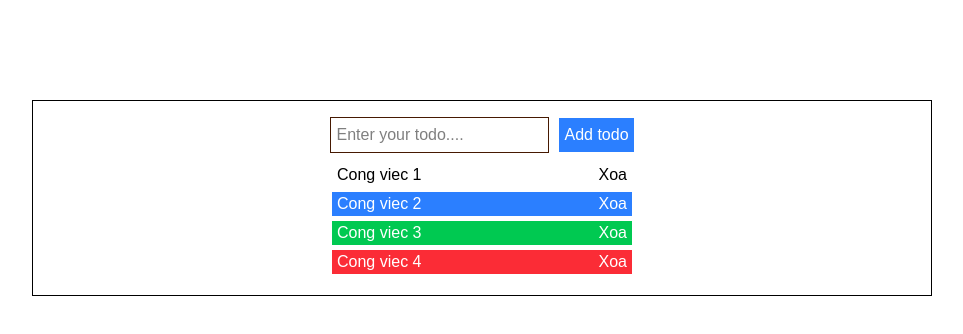
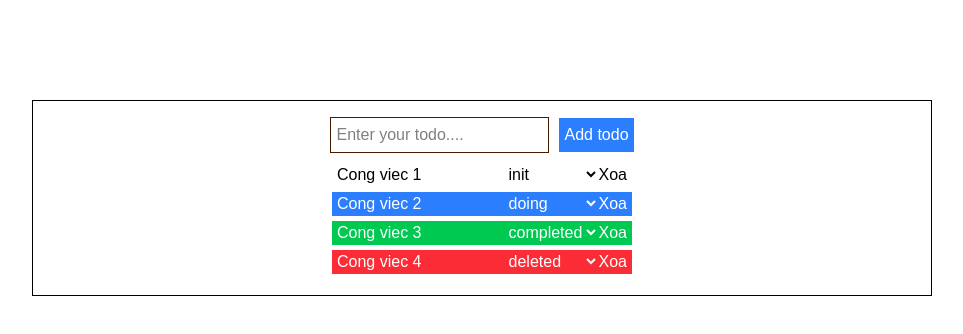
Before and after one commit to ThanhDuy2024/learn-frontend, a React (Vite) app in the folder Vite/learn-reactJS/: page / in a window 1280 px wide. Shown: the top 334 px of the page, without its empty margins (158-1121 px from the left). Built offline with nearby package versions, Linux system fonts and the light colour scheme.

Commit message:
[Vite] change status for to do

```diff
--- a/Vite/learn-reactJS/src/components/Todo/Todo.jsx
+++ b/Vite/learn-reactJS/src/components/Todo/Todo.jsx
@@ -47,6 +47,14 @@ export const Todo = () => {
       ...tmpData
     ])
   }
+
+  const handleChange = (event, id) => {
+    const status = event.target.value;
+    const tmpArray = [...todoList];
+    const query = tmpArray.find(item => item.id === id);
+    query.status = status;
+    setTodoList(tmpArray);
+  }
   return (
     <div className="w-[900px] mx-auto mt-[100px] border border-black-600 p-4">
       <form action="" className="text-center" onSubmit={handleSubmit}>
@@ -68,6 +76,12 @@ export const Todo = () => {
               >
                 {item.title}
                 <span className="">
+                  <select name="status" defaultValue={item.status} onChange={(event) => handleChange(event, item.id)}>
+                    <option value="init">init</option>
+                    <option value="doing">doing</option>
+                    <option value="completed">completed</option>
+                    <option value="deleted">deleted</option>
+                  </select>
                   <button onClick={() => handleDelete(item.id)}>Xoa</button>
                 </span>
               </li>
```
